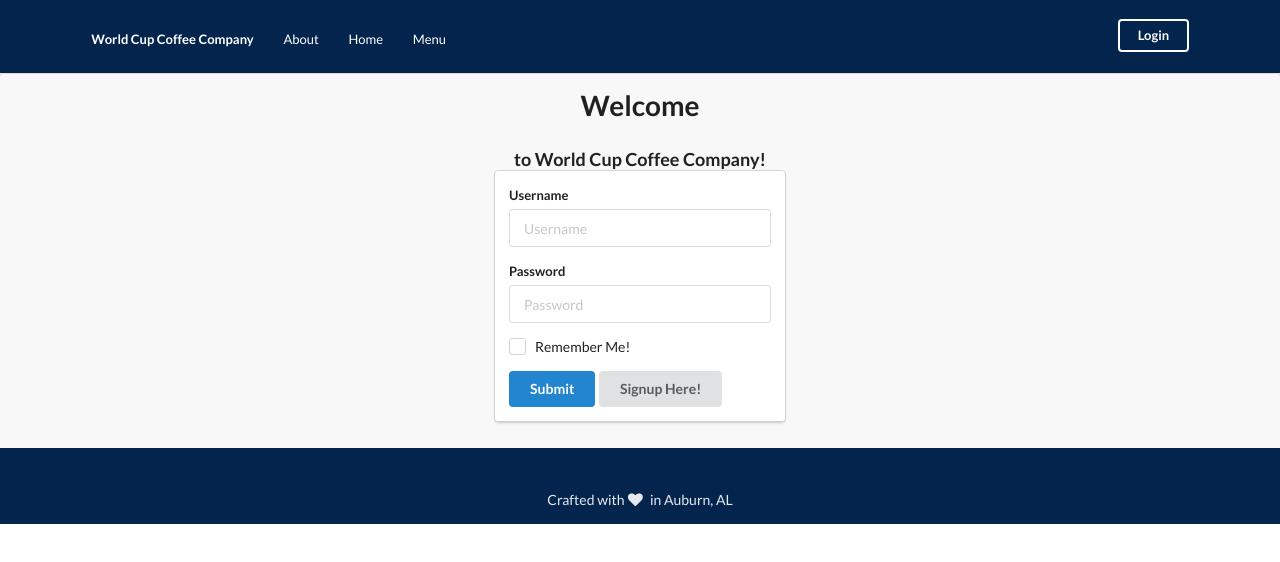
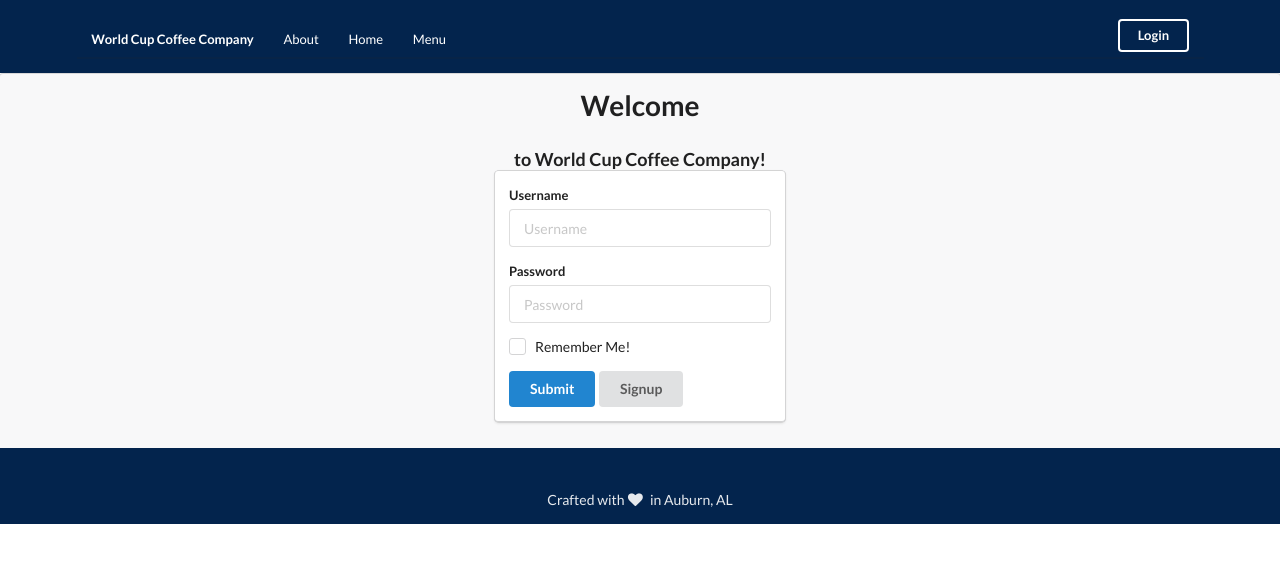
Before and after one commit to taricjain/wcc-web, an Angular app: page /login in a window 1280 px wide. Shown: the top 562 px of the page. Built offline with nearby package versions, Linux system fonts and the light colour scheme.

Commit message:
login page ui changes

```diff
--- a/src/app/user/dashboard/dashboard.component.html
+++ b/src/app/user/dashboard/dashboard.component.html
@@ -19,7 +19,7 @@
                 </div>
                 <div class="row">
                     <div class="center aligned column">
-                        <a routerLink="/user/menu" class="ui huge blue button">Have A Look At Our Menu!</a>
+                        <a routerLink="/user/menu" class="ui small blue button">Take A Look At Our Menu!</a>
                     </div>
                 </div>
             </div>
--- a/src/app/user/login/login.component.html
+++ b/src/app/user/login/login.component.html
@@ -21,7 +21,7 @@
           </div>
         </div>
         <div class="ui blue submit button">Submit</div>
-        <div class="ui submit button">Signup Here!</div>
+        <div class="ui submit button">Signup</div>
       </form>
     </div>
   </div>
--- a/src/app/user/login/login.component.ts
+++ b/src/app/user/login/login.component.ts
@@ -1,15 +1,8 @@
-import { Component, OnInit } from '@angular/core';
+import { Component } from '@angular/core';
 
 @Component({
   selector: 'app-login',
   templateUrl: './login.component.html',
   styleUrls: ['./login.component.css']
 })
-export class LoginComponent implements OnInit {
-
-  constructor() { }
-
-  ngOnInit() {
-  }
-
-}
+export class LoginComponent { }
```
